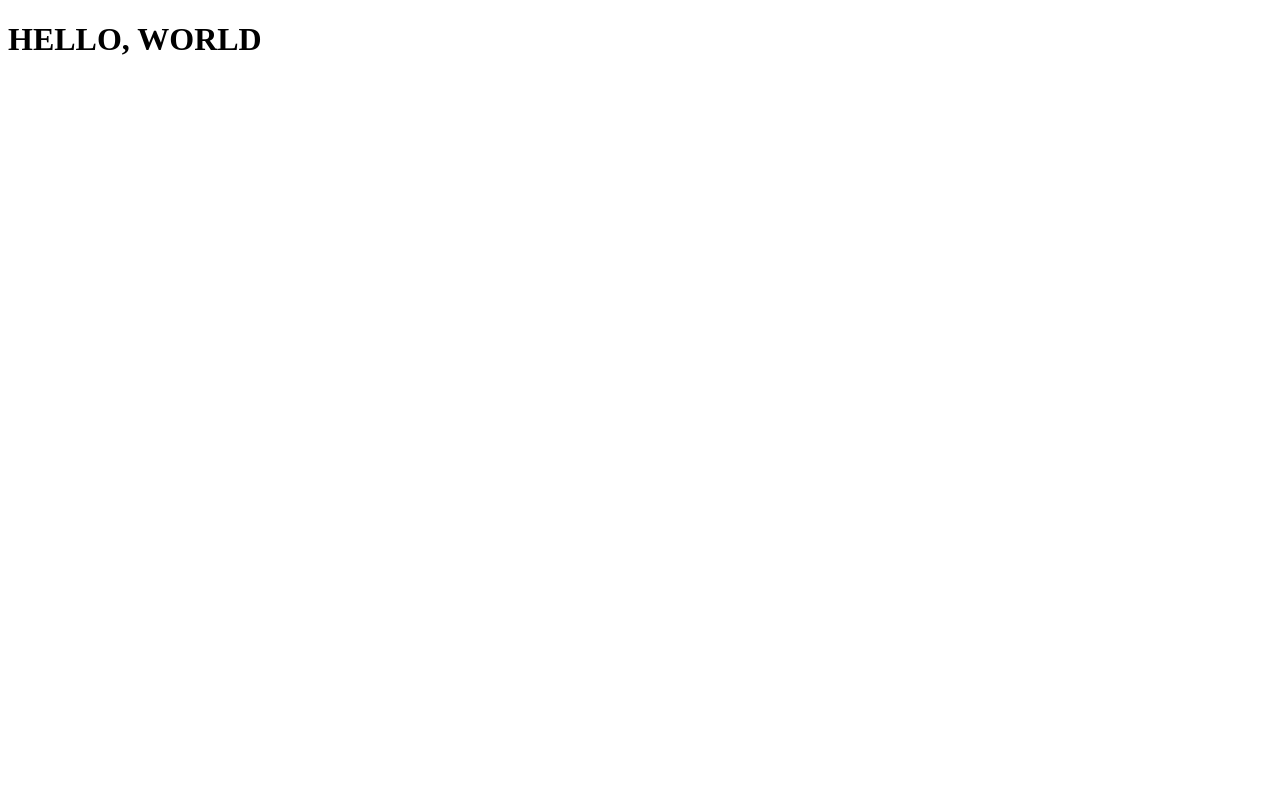
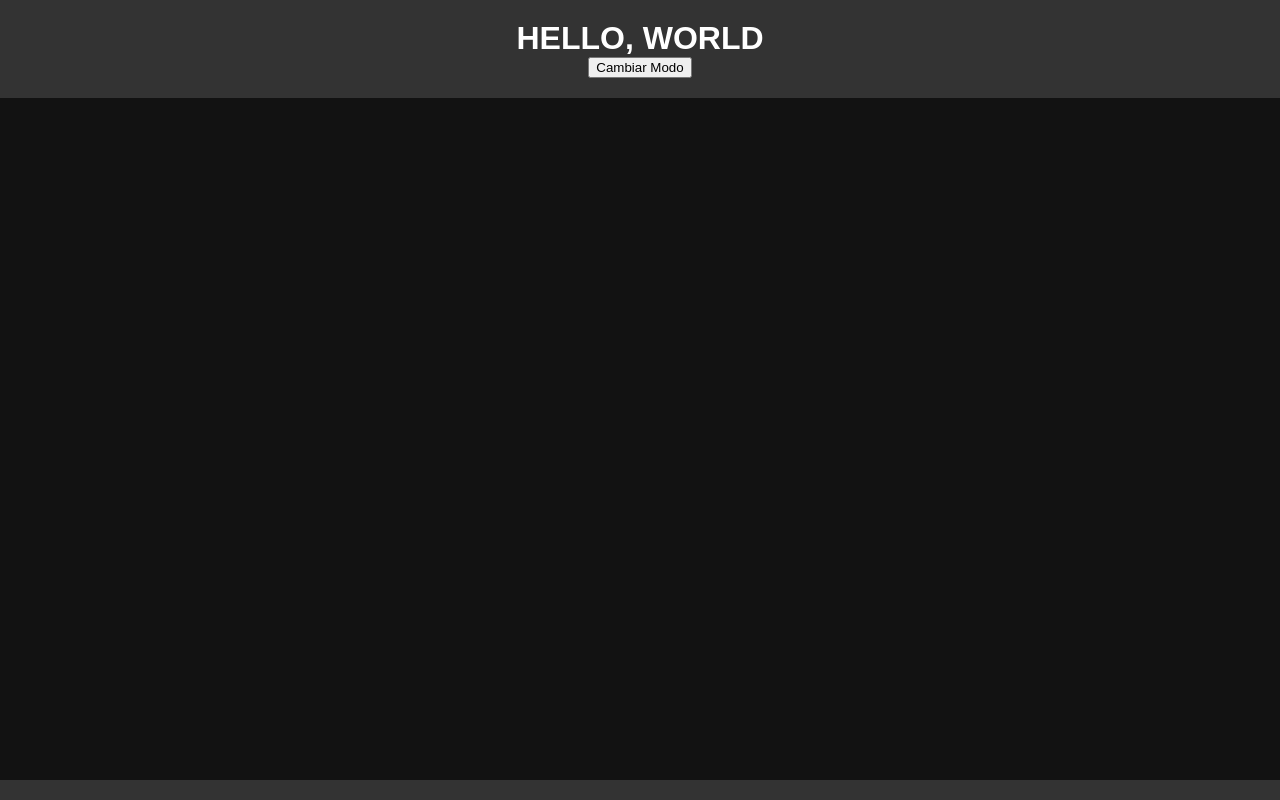
Before and after one commit to TRESAS777/Portfolio, a plain HTML site: page index.html in a window 1280 px wide. Drawn offline with Linux system fonts and the light colour scheme.

Commit message:
Comprobando funcionalidad en github

```diff
--- /dev/null
+++ b/CSS/style.css
@@ -0,0 +1,43 @@
+body {
+    font-family: Arial, sans-serif;
+    background-color: #121212; /* Color de fondo oscuro */
+    color: #ffffff; /* Color de texto blanco */
+    margin: 0;
+    padding: 0;
+}
+
+header {
+    background-color: #333; /* Color de fondo del encabezado */
+    padding: 20px;
+    text-align: center;
+}
+
+header h1 {
+    margin: 0;
+}
+
+section {
+    padding: 20px;
+}
+
+footer {
+    background-color: #333; /* Color de fondo del pie de página */
+    padding: 10px;
+    position: fixed;
+    bottom: 0;
+    width: 100%;
+    text-align: center;
+}
+
+a {
+    color: #6ea8ff; /* Color de enlaces en modo oscuro */
+}
+
+.dark-mode {
+    background-color: #ffffff; /* Color de fondo claro */
+    color: #121212; /* Color de texto oscuro */
+}
+
+.dark-mode a {
+    color: #0044cc; /* Color de enlaces en modo claro */
+}
--- /dev/null
+++ b/JS/script.js
@@ -0,0 +1,6 @@
+const botonModo = document.querySelector('.modo-toggle');
+const body = document.body;
+
+botonModo.addEventListener('click', () => {
+    body.classList.toggle('dark-mode');
+});
--- a/index.html
+++ b/index.html
@@ -1,11 +1,23 @@
 <!DOCTYPE html>
-<html lang="en">
+<html lang="es">
 <head>
     <meta charset="UTF-8">
     <meta name="viewport" content="width=device-width, initial-scale=1.0">
-    <title>Document</title>
+    <title>Página Web en Modo Oscuro</title>
+    <link rel="stylesheet" href="./CSS/style.css">
 </head>
 <body>
-    <h1>HELLO, WORLD</h1>
+    <header>
+        <h1>HELLO, WORLD</h1>
+        <button class="modo-toggle">Cambiar Modo</button>
+    </header>
+
+    <section>
+    </section>
+
+    <footer>
+    </footer>
+
+    <script src="./JS/script.js"></script>
 </body>
 </html>
```
